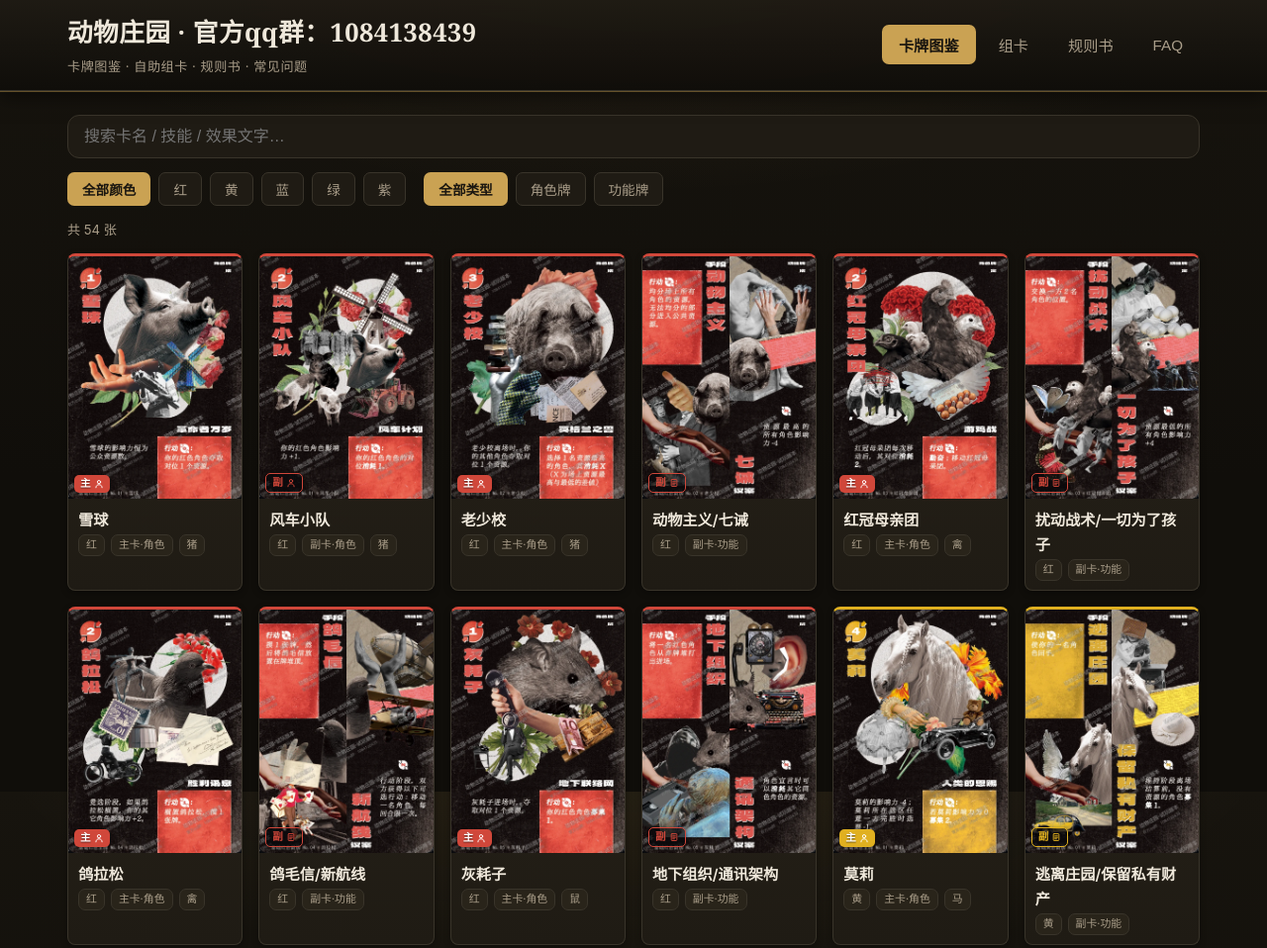
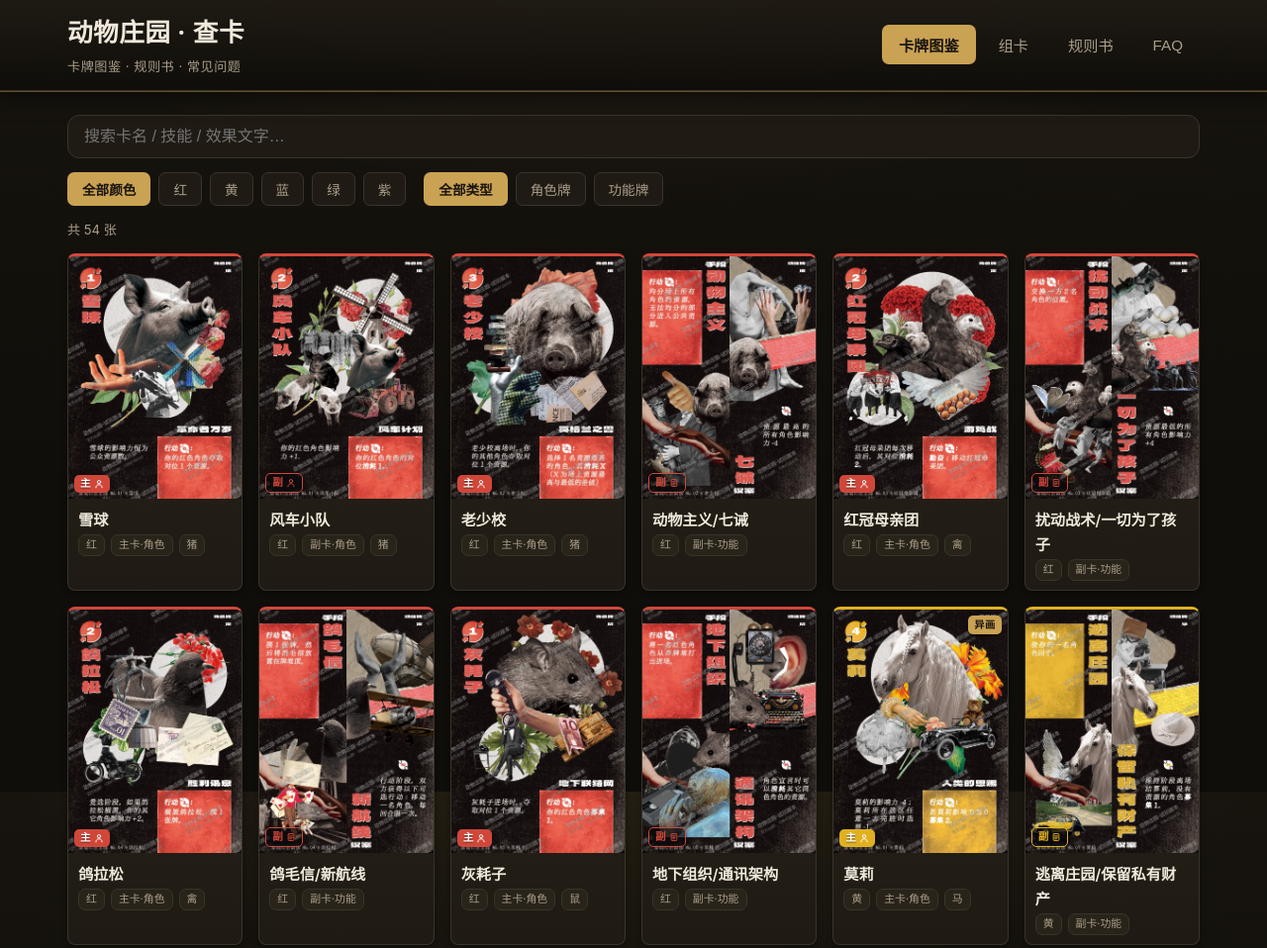
Before and after one commit to tianyeye/animal-farm-cards, a website: page index.html in a window 1280 px wide. Shown: the top 958 px of the page at 99% size. Drawn offline with Linux system fonts and the light colour scheme.

Commit message:
新增异画卡查看：详情可切换原画/异画（拿破仑、莫莉），自动裁3mm出血+圆角+水印
Co-Authored-By: Claude Opus 4.8 (1M context) <noreply@anthropic.com>

```diff
--- a/css/style.css
+++ b/css/style.css
@@ -102,6 +102,8 @@ h1,h2,h3,h4,.brand h1{font-family:var(--head);font-synthesis:weight;}
 .card .thumb{aspect-ratio:5/7;background:#0a0b0e;display:flex;align-items:center;justify-content:center;position:relative;}
 .card .thumb img{width:100%;height:100%;object-fit:cover;display:block;}
 .card .noimg{color:var(--ink-dim);font-size:.8rem;text-align:center;padding:12px;}
+.alt-badge{position:absolute;top:6px;right:6px;background:var(--accent);color:var(--accent-ink);
+  font-size:.64rem;font-weight:700;padding:1px 6px;border-radius:5px;box-shadow:0 1px 4px rgba(0,0,0,.5);letter-spacing:.04em;}
 .card .meta{padding:9px 10px;}
 .card .meta .name{font-weight:600;font-size:.95rem;}
 .card .meta .sub{color:var(--ink-dim);font-size:.74rem;margin-top:2px;display:flex;gap:6px;flex-wrap:wrap;}
@@ -124,9 +126,15 @@ h1,h2,h3,h4,.brand h1{font-family:var(--head);font-synthesis:weight;}
 }
 .modal-close:hover{background:var(--red);}
 .modal-body{display:grid;grid-template-columns:300px 1fr;gap:0;}
-.m-img{background:#0a0b0e;border-radius:10px 0 0 10px;display:flex;align-items:center;justify-content:center;padding:18px;}
+.m-img{background:#0a0b0e;border-radius:10px 0 0 10px;display:flex;align-items:center;justify-content:center;padding:18px;position:relative;}
 .m-img img{width:100%;border-radius:10px;display:block;}
 .m-img .noimg{color:var(--ink-dim);text-align:center;padding:40px 10px;}
+/* 异画切换按钮（详情图片上） */
+.alt-toggle{position:absolute;left:50%;bottom:14px;transform:translateX(-50%);
+  background:rgba(10,9,7,.82);border:1px solid var(--accent);color:var(--accent);
+  padding:5px 14px;border-radius:7px;font-size:.82rem;font-weight:600;cursor:pointer;
+  backdrop-filter:blur(2px);transition:.15s;white-space:nowrap;}
+.alt-toggle:hover{background:var(--accent);color:var(--accent-ink);}
 .m-info{padding:26px 26px 22px;--ca:var(--accent);}
 /* 详情面板主题色 = 该卡派系色 */
 .m-info.c-red{--ca:var(--red);} .m-info.c-yellow{--ca:var(--yellow);}
--- a/js/app.js
+++ b/js/app.js
@@ -48,7 +48,8 @@
       var kind = AF.cardKind(c);
       var node = el(
         '<div class="card" data-color="' + esc(c.color) + '" data-id="' + esc(c.id) + '">' +
-        '<div class="thumb">' + thumbHtml(c) + AF.roleRibbon(c) + "</div>" +
+        '<div class="thumb">' + thumbHtml(c) + AF.roleRibbon(c) +
+        (c.altImage ? '<span class="alt-badge">异画</span>' : "") + "</div>" +
         '<div class="meta"><div class="name">' + esc(c.name) + "</div>" +
         '<div class="sub"><span class="badge">' + esc(c.color) + "</span>" +
         '<span class="badge">' + (c.type === "function" ? "副卡·功能" : (c.role === "Leader" ? "主卡·角色" : "副卡·角色")) + "</span>" +
@@ -84,9 +85,17 @@
   var modalBody = document.getElementById("modal-body");
 
   function modalHtml(c) {
-    var imgHtml = c.image
-      ? '<img src="' + esc(AF.imgUrl(c.image)) + '" alt="' + esc(c.name) + '">'
-      : '<div class="noimg">暂无卡图</div>';
+    var imgHtml;
+    if (c.image) {
+      imgHtml = '<img id="m-card-img" src="' + esc(AF.imgUrl(c.image)) + '" alt="' + esc(c.name) + '">';
+      if (c.altImage) {
+        imgHtml += '<button class="alt-toggle" id="alt-toggle" type="button"' +
+          ' data-normal="' + esc(AF.imgUrl(c.image)) + '" data-alt="' + esc(AF.imgUrl(c.altImage)) +
+          '" data-showing="normal">⇆ 切换异画</button>';
+      }
+    } else {
+      imgHtml = '<div class="noimg">暂无卡图</div>';
+    }
 
     var body = AF.cardFieldsHtml(c);
 
@@ -157,6 +166,15 @@
     // 卡内 FAQ 折叠
     modalBody.querySelectorAll(".m-faq .faq-q").forEach(function (q) {
       q.addEventListener("click", function () { q.parentElement.classList.toggle("open"); });
+    });
+    // 异画切换
+    var at = modalBody.querySelector("#alt-toggle");
+    if (at) at.addEventListener("click", function () {
+      var img = modalBody.querySelector("#m-card-img");
+      var showingAlt = at.dataset.showing === "alt";
+      img.src = showingAlt ? at.dataset.normal : at.dataset.alt;
+      at.dataset.showing = showingAlt ? "normal" : "alt";
+      at.textContent = showingAlt ? "⇆ 切换异画" : "⇆ 切换原画";
     });
     // 反馈展开
     var toggle = modalBody.querySelector(".fb-toggle");
--- a/js/config.js
+++ b/js/config.js
@@ -1,10 +1,10 @@
 // 由 build.py 从 config/ 自动生成，请勿手改。改内容请编辑 config/ 后重跑 build.py
 window.SITE = {
-  "title": "动物庄园 · 官方qq群：1084138439",
-  "subtitle": "卡牌图鉴 · 自助组卡 · 规则书 · 常见问题",
+  "title": "动物庄园 · 查卡",
+  "subtitle": "卡牌图鉴 · 规则书 · 常见问题",
   "feedback_email": "dogtian@foxmail.com",
-  "footer1": "《动物庄园》是一款 2 人卡牌对战游戏。本站为试用版信息工具。",
-  "footer2": "发现卡牌描述有误或游玩过程中有任何问题，点开任意卡牌后使用「反馈问题」即可告诉作者。官方qq群：1084138439",
+  "footer1": "《动物庄园》是一款 2 人卡牌对战游戏。本站为非官方查卡工具。",
+  "footer2": "发现卡牌描述有误？点开任意卡牌右下角「反馈问题」即可告诉作者。",
   "watermark1": "动物庄园·试玩版本",
   "watermark2": "官方qq群：1084138439",
   "cdn_base": "https://cdn.jsdelivr.net/gh/tianyeye/animal-farm-cards@main"
--- a/js/data.js
+++ b/js/data.js
@@ -16,6 +16,7 @@ window.CARDS = [
     "bound": "风车小队",
     "tags": "",
     "image": "assets/cards/Red_Base_Leader_01.webp",
+    "altImage": null,
     "pairId": "Red_Base_Sub_01"
   },
   {
@@ -34,6 +35,7 @@ window.CARDS = [
     "bound": "雪球",
     "tags": "",
     "image": "assets/cards/Red_Base_Sub_01.webp",
+    "altImage": null,
     "pairId": "Red_Base_Leader_01"
   },
   {
@@ -52,6 +54,7 @@ window.CARDS = [
     "bound": "动物主义/七诫",
     "tags": "",
     "image": "assets/cards/Red_Base_Leader_02.webp",
+    "altImage": null,
     "pairId": "Red_Base_Sub_02"
   },
   {
@@ -68,6 +71,7 @@ window.CARDS = [
     "billEffect": "资源最高的所有角色影响力-4",
     "bound": "老少校",
     "image": "assets/cards/Red_Base_Sub_02.webp",
+    "altImage": null,
     "pairId": "Red_Base_Leader_02"
   },
   {
@@ -86,6 +90,7 @@ window.CARDS = [
     "bound": "扰动战术/一切为了孩子",
     "tags": "",
     "image": "assets/cards/Red_Base_Leader_03.webp",
+    "altImage": null,
     "pairId": "Red_Base_Sub_03"
   },
   {
@@ -102,6 +107,7 @@ window.CARDS = [
     "billEffect": "资源最低的所有角色影响力+4",
     "bound": "红冠母亲团",
     "image": "assets/cards/Red_Base_Sub_03.webp",
+    "altImage": null,
     "pairId": "Red_Base_Leader_03"
   },
   {
@@ -120,6 +126,7 @@ window.CARDS = [
     "bound": "鸽毛信/通讯架构",
     "tags": "",
     "image": "assets/cards/Red_Base_Leader_04.webp",
+    "altImage": null,
     "pairId": "Red_Base_Sub_04"
   },
   {
@@ -136,6 +143,7 @@ window.CARDS = [
     "billEffect": "行动阶段，双方获得以下可选行动：移动一名角色，每回合限一次。",
     "bound": "鸽拉松",
     "image": "assets/cards/Red_Base_Sub_04.webp",
+    "altImage": null,
     "pairId": "Red_Base_Leader_04"
   },
   {
@@ -154,6 +162,7 @@ window.CARDS = [
     "bound": "地下组织/团体游行法案",
     "tags": "",
     "image": "assets/cards/Red_Base_Leader_05.webp",
+    "altImage": null,
     "pairId": "Red_Base_Sub_05"
   },
   {
@@ -170,6 +179,7 @@ window.CARDS = [
     "billEffect": "角色宣言时可以{消耗}其它同色角色的资源。",
     "bound": "灰耗子",
     "image": "assets/cards/Red_Base_Sub_05.webp",
+    "altImage": null,
     "pairId": "Red_Base_Leader_05"
   },
   {
@@ -188,6 +198,7 @@ window.CARDS = [
     "bound": "逃离庄园/保留私有财产",
     "tags": "",
     "image": "assets/cards/Yellow_Base_Leader_01.webp",
+    "altImage": "assets/cards/Yellow_Base_Leader_01_alt.webp",
     "pairId": "Yellow_Base_Sub_01"
   },
   {
@@ -204,6 +215,7 @@ window.CARDS = [
     "billEffect": "维持阶段离场结算前，没有资源的角色{募集1}。",
     "bound": "莫莉",
     "image": "assets/cards/Yellow_Base_Sub_01.webp",
+    "altImage": null,
     "pairId": "Yellow_Base_Leader_01"
   },
   {
@@ -222,6 +234,7 @@ window.CARDS = [
     "bound": "乘虚而入/贸易税",
     "tags": "",
     "image": "assets/cards/Yellow_Base_Leader_02.webp",
+    "altImage": null,
     "pairId": "Yellow_Base_Sub_02"
   },
   {
@@ -238,6 +251,7 @@ window.CARDS = [
     "billEffect": "执行带有募集、转移资源、夺取效果的行动时，对手{募集1}.",
     "bound": "那只猫",
     "image": "assets/cards/Yellow_Base_Sub_02.webp",
+    "altImage": null,
     "pairId": "Yellow_Base_Leader_02"
   },
   {
@@ -256,6 +270,7 @@ window.CARDS = [
     "bound": "资产转移/财政紧缩",
     "tags": "",
     "image": "assets/cards/Yellow_Base_Leader_03.webp",
+    "altImage": null,
     "pairId": "Yellow_Base_Sub_03"
   },
   {
@@ -272,6 +287,7 @@ window.CARDS = [
     "billEffect": "所有角色资源不可被夺取或由行动效果{消耗}。",
     "bound": "金不换",
     "image": "assets/cards/Yellow_Base_Sub_03.webp",
+    "altImage": null,
     "pairId": "Yellow_Base_Leader_03"
   },
   {
@@ -290,6 +306,7 @@ window.CARDS = [
     "bound": "欺软怕硬/商品化和平",
     "tags": "",
     "image": "assets/cards/Yellow_Base_Leader_04.webp",
+    "altImage": null,
     "pairId": "Yellow_Base_Sub_04"
   },
   {
@@ -306,6 +323,7 @@ window.CARDS = [
     "billEffect": "竞选阶段开始时，双方可以{消耗5}使一个选区视为平局。",
     "bound": "波拉尼奥",
     "image": "assets/cards/Yellow_Base_Sub_04.webp",
+    "altImage": null,
     "pairId": "Yellow_Base_Leader_04"
   },
   {
@@ -324,6 +342,7 @@ window.CARDS = [
     "bound": "头奖/集换中心",
     "tags": "",
     "image": "assets/cards/Yellow_Base_Leader_05.webp",
+    "altImage": null,
     "pairId": "Yellow_Base_Sub_05"
   },
   {
@@ -340,6 +359,7 @@ window.CARDS = [
     "billEffect": "行动阶段，为双方玩家增加以下可选行动：将1名角色的全部资源转移至对手角色，然后你的该角色回手。",
     "bound": "货郎稀奇",
     "image": "assets/cards/Yellow_Base_Sub_05.webp",
+    "altImage": null,
     "pairId": "Yellow_Base_Leader_05"
   },
   {
@@ -358,6 +378,7 @@ window.CARDS = [
     "bound": "",
     "tags": "",
     "image": null,
+    "altImage": null,
     "pairId": "Yellow_SP_Sub_01"
   },
   {
@@ -374,6 +395,7 @@ window.CARDS = [
     "billEffect": "在场角色较多的一方无法移动，且不能打出角色进场。",
     "bound": "唐纳德鸭",
     "image": null,
+    "altImage": null,
     "pairId": "Yellow_SP_Leader_01"
   },
   {
@@ -392,6 +414,7 @@ window.CARDS = [
     "bound": "午夜修宪/新七诫",
     "tags": "",
     "image": "assets/cards/Blue_Base_Leader_01.webp",
+    "altImage": null,
     "pairId": "Blue_Base_Sub_01"
   },
   {
@@ -408,6 +431,7 @@ window.CARDS = [
     "billEffect": "{已审查}的功能牌无法作为手段打出或弃置募集资金。",
     "bound": "吱嘎",
     "image": "assets/cards/Blue_Base_Sub_01.webp",
+    "altImage": null,
     "pairId": "Blue_Base_Leader_01"
   },
   {
@@ -426,6 +450,7 @@ window.CARDS = [
     "bound": "神父的告解室/蜜糖山传说",
     "tags": "",
     "image": "assets/cards/Blue_Base_Leader_02.webp",
+    "altImage": null,
     "pairId": "Blue_Base_Sub_02"
   },
   {
@@ -442,6 +467,7 @@ window.CARDS = [
     "billEffect": "资源获取阶段，玩家可以选择少摸1张牌，然后将3个自然资源分配给任意角色。",
     "bound": "摩西",
     "image": "assets/cards/Blue_Base_Sub_02.webp",
+    "altImage": null,
     "pairId": "Blue_Base_Leader_02"
   },
   {
@@ -460,6 +486,7 @@ window.CARDS = [
     "bound": "两面派/新闻学联盟",
     "tags": "",
     "image": "assets/cards/Blue_Base_Leader_03.webp",
+    "altImage": null,
     "pairId": "Blue_Base_Sub_03"
   },
   {
@@ -476,6 +503,7 @@ window.CARDS = [
     "billEffect": "{已审查}的功能牌可以由双方支付费用并打出（无视颜色）。",
     "bound": "变色龙",
     "image": "assets/cards/Blue_Base_Sub_03.webp",
+    "altImage": null,
     "pairId": "Blue_Base_Leader_03"
   },
   {
@@ -494,6 +522,7 @@ window.CARDS = [
     "bound": "缄默不言/记录在案",
     "tags": "",
     "image": "assets/cards/Blue_Base_Leader_04.webp",
+    "altImage": null,
     "pairId": "Blue_Base_Sub_04"
   },
   {
@@ -510,6 +539,7 @@ window.CARDS = [
     "billEffect": "行动阶段开始时，双方{审查}弃牌堆顶的1张牌。",
     "bound": "穆里埃尔",
     "image": "assets/cards/Blue_Base_Sub_04.webp",
+    "altImage": null,
     "pairId": "Blue_Base_Leader_04"
   },
   {
@@ -528,6 +558,7 @@ window.CARDS = [
     "bound": "两条腿更好/领袖宣传费",
     "tags": "",
     "image": "assets/cards/Blue_Base_Leader_05.webp",
+    "altImage": null,
     "pairId": "Blue_Base_Sub_05"
   },
   {
@@ -544,6 +575,7 @@ window.CARDS = [
     "billEffect": "行动阶段结束时，影响力最高的角色进行一次维持费用结算。",
     "bound": "绵羊合唱团",
     "image": "assets/cards/Blue_Base_Sub_05.webp",
+    "altImage": null,
     "pairId": "Blue_Base_Leader_05"
   },
   {
@@ -562,6 +594,7 @@ window.CARDS = [
     "bound": "不眠不休/风车蓝图",
     "tags": "",
     "image": "assets/cards/Green_Base_Leader_01.webp",
+    "altImage": null,
     "pairId": "Green_Base_Sub_01"
   },
   {
@@ -578,6 +611,7 @@ window.CARDS = [
     "billEffect": "行动阶段结束时，所有绿色角色获得2个自然资源。",
     "bound": "拳击手",
     "image": "assets/cards/Green_Base_Sub_01.webp",
+    "altImage": null,
     "pairId": "Green_Base_Leader_01"
   },
   {
@@ -596,6 +630,7 @@ window.CARDS = [
     "bound": "警觉/平民互助会",
     "tags": "",
     "image": "assets/cards/Green_Base_Leader_02.webp",
+    "altImage": null,
     "pairId": "Green_Base_Sub_02"
   },
   {
@@ -612,6 +647,7 @@ window.CARDS = [
     "billEffect": "空位的影响力视为3。",
     "bound": "苜蓿",
     "image": "assets/cards/Green_Base_Sub_02.webp",
+    "altImage": null,
     "pairId": "Green_Base_Leader_02"
   },
   {
@@ -630,6 +666,7 @@ window.CARDS = [
     "bound": "老树枝",
     "tags": "",
     "image": "assets/cards/Green_Base_Leader_03.webp",
+    "altImage": null,
     "pairId": "Green_Base_Sub_03"
   },
   {
@@ -648,6 +685,7 @@ window.CARDS = [
     "bound": "小树枝",
     "tags": "",
     "image": "assets/cards/Green_Base_Sub_03.webp",
+    "altImage": null,
     "pairId": "Green_Base_Leader_03"
   },
   {
@@ -666,6 +704,7 @@ window.CARDS = [
     "bound": "冷眼旁观/无政府主义",
     "tags": "",
     "image": "assets/cards/Green_Base_Leader_04.webp",
+    "altImage": null,
     "pairId": "Green_Base_Sub_04"
   },
   {
@@ -682,6 +721,7 @@ window.CARDS = [
     "billEffect": "竞选阶段，所有选区获得的选票-1.",
     "bound": "本杰明",
     "image": "assets/cards/Green_Base_Sub_04.webp",
+    "altImage": null,
     "pairId": "Green_Base_Leader_04"
   },
   {
@@ -700,6 +740,7 @@ window.CARDS = [
     "bound": "自由放牧/牧场计划",
     "tags": "",
     "image": "assets/cards/Green_Base_Leader_05.webp",
+    "altImage": null,
     "pairId": "Green_Base_Sub_05"
   },
   {
@@ -716,6 +757,7 @@ window.CARDS = [
     "billEffect": "空位的对位维持费用+4.",
     "bound": "五桶合作社",
     "image": "assets/cards/Green_Base_Sub_05.webp",
+    "altImage": null,
     "pairId": "Green_Base_Leader_05"
   },
   {
@@ -734,6 +776,7 @@ window.CARDS = [
     "bound": "突击检查/宵禁令",
     "tags": "",
     "image": "assets/cards/Purple_Base_Leader_01.webp",
+    "altImage": "assets/cards/Purple_Base_Leader_01_alt.webp",
     "pairId": "Purple_Base_Sub_01"
   },
   {
@@ -750,6 +793,7 @@ window.CARDS = [
     "billEffect": "行动阶段时，不能重整角色；重整阶段时，每名玩家最多重整1名角色。",
     "bound": "拿破仑",
     "image": "assets/cards/Purple_Base_Sub_01.webp",
+    "altImage": null,
     "pairId": "Purple_Base_Leader_01"
   },
   {
@@ -768,6 +812,7 @@ window.CARDS = [
     "bound": "替死鬼/领袖高于一切",
     "tags": "",
     "image": "assets/cards/Purple_Base_Leader_02.webp",
+    "altImage": null,
     "pairId": "Purple_Base_Sub_02"
   },
   {
@@ -784,6 +829,7 @@ window.CARDS = [
     "billEffect": "竞选阶段，影响力最高的角色胜利时视为{完胜}。",
     "bound": "粉眼",
     "image": "assets/cards/Purple_Base_Sub_02.webp",
+    "altImage": null,
     "pairId": "Purple_Base_Leader_02"
   },
   {
@@ -802,6 +848,7 @@ window.CARDS = [
     "bound": "追猎/墓地税",
     "tags": "",
     "image": "assets/cards/Purple_Base_Leader_03.webp",
+    "altImage": null,
     "pairId": "Purple_Base_Sub_03"
   },
   {
@@ -818,6 +865,7 @@ window.CARDS = [
     "billEffect": "角色横置或离场时，若其还有资源，需要将2个资源转移至对位。",
     "bound": "小小田",
     "image": "assets/cards/Purple_Base_Sub_03.webp",
+    "altImage": null,
     "pairId": "Purple_Base_Leader_03"
   },
   {
@@ -836,6 +884,7 @@ window.CARDS = [
     "bound": "酷刑/游行禁令",
     "tags": "",
     "image": "assets/cards/Purple_Base_Leader_04.webp",
+    "altImage": null,
     "pairId": "Purple_Base_Sub_04"
   },
   {
@@ -852,6 +901,7 @@ window.CARDS = [
     "billEffect": "角色不能移动或回手。",
     "bound": "九犬护卫队",
     "image": "assets/cards/Purple_Base_Sub_04.webp",
+    "altImage": null,
     "pairId": "Purple_Base_Leader_04"
   },
   {
@@ -870,6 +920,7 @@ window.CARDS = [
     "bound": "全票通过/大独裁者",
     "tags": "",
     "image": "assets/cards/Purple_Base_Leader_05.webp",
+    "altImage": null,
     "pairId": "Purple_Base_Sub_05"
   },
   {
@@ -886,6 +937,7 @@ window.CARDS = [
     "billEffect": "宣言具有{独裁}的角色影响力+5，其对位影响力-5.",
     "bound": "公牛将军",
     "image": "assets/cards/Purple_Base_Sub_05.webp",
+    "altImage": null,
     "pairId": "Purple_Base_Leader_05"
   },
   {
@@ -904,6 +956,7 @@ window.CARDS = [
     "bound": "肥头二号",
     "tags": "",
     "image": null,
+    "altImage": null,
     "pairId": "Purple_SP_Sub_01"
   },
   {
@@ -922,6 +975,7 @@ window.CARDS = [
     "bound": "肥头",
     "tags": "",
     "image": null,
+    "altImage": null,
     "pairId": "Purple_SP_Leader_01"
   }
 ];
```
Also changed, not shown: tools/optimize-images.mjs (+35 -0 lines), assets/cards/Purple_Base_Leader_01_alt.webp (added), assets/cards/Yellow_Base_Leader_01_alt.webp (added), 2 other files.
